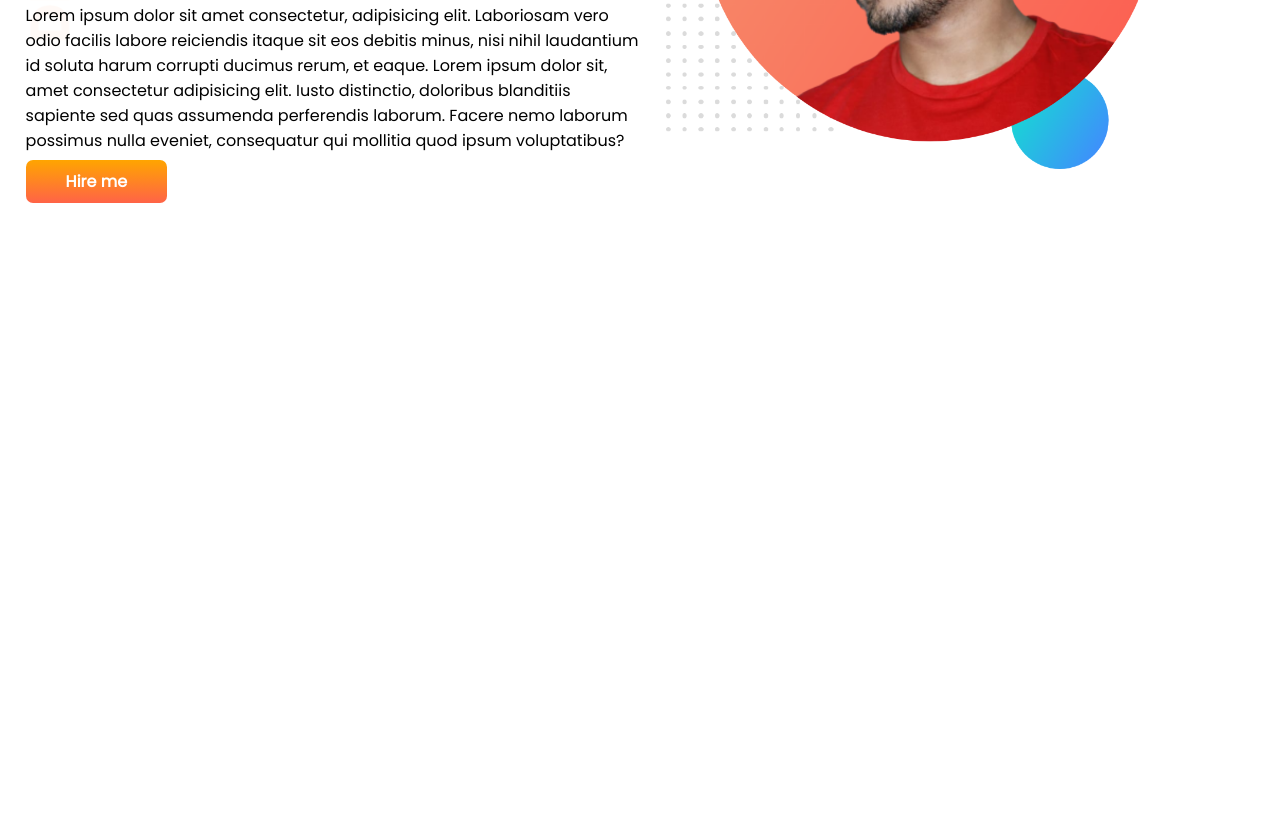
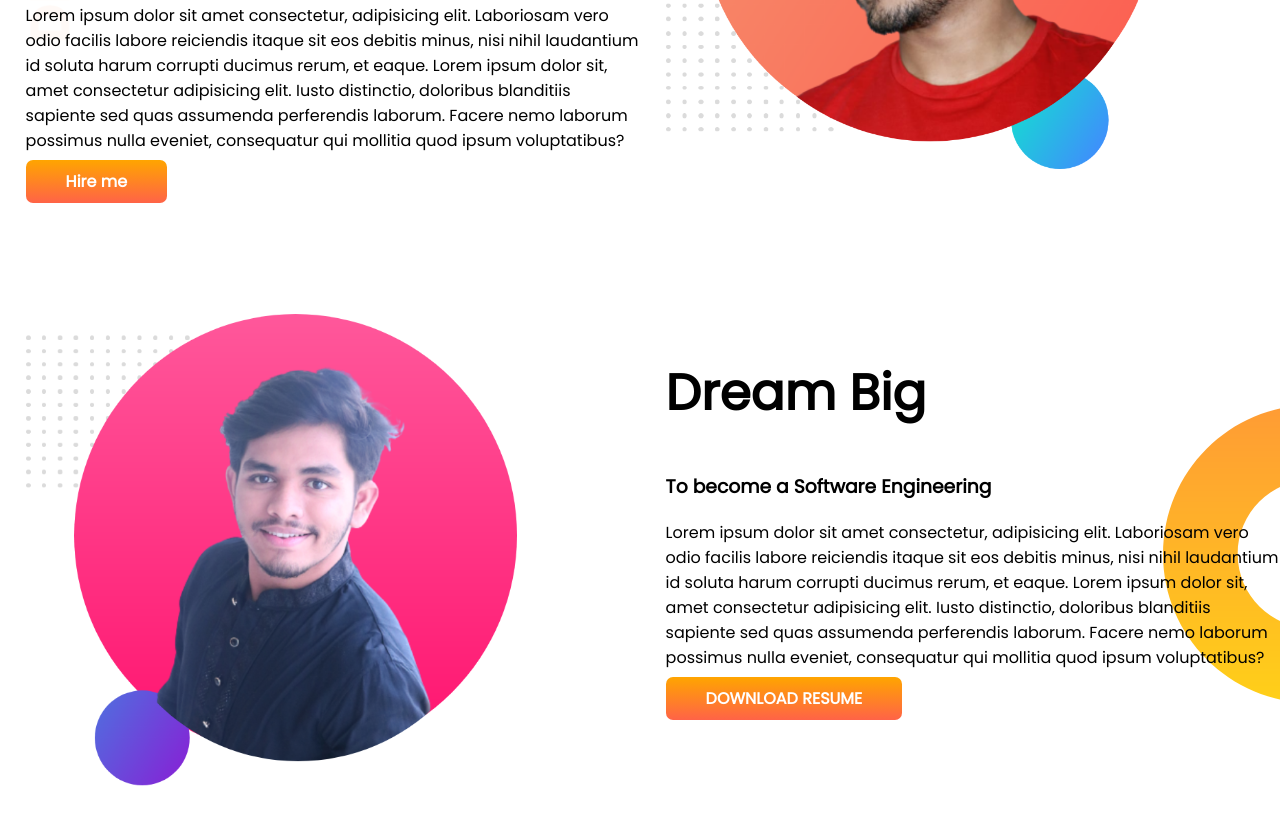
Before and after one commit to MehediAhsan/developer-portfolio, a plain HTML site: page index.html in a window 1280 px wide. Shown: the part 319-1144 px from the top of the page. Before the commit the page ends 800 px from the top, so only its background shows below. Drawn offline with Linux system fonts and the light colour scheme.

Commit message:
dream added

```diff
--- a/index.html
+++ b/index.html
@@ -23,6 +23,17 @@
             <img src="images/mypic.png" alt="">
         </div>
     </section>
+    <section class="dream-big">
+        <div class="half-width">
+            <img src="images/my-pic2.png" alt="">
+        </div>
+        <div class="half-width">
+            <h1>Dream Big</h1>
+            <h3>To become a Software Engineering</h3>
+            <p>Lorem ipsum dolor sit amet consectetur, adipisicing elit. Laboriosam vero odio facilis labore reiciendis itaque sit eos debitis minus, nisi nihil laudantium id soluta harum corrupti ducimus rerum, et eaque. Lorem ipsum dolor sit, amet consectetur adipisicing elit. Iusto distinctio, doloribus blanditiis sapiente sed quas assumenda perferendis laborum. Facere nemo laborum possimus nulla eveniet, consequatur qui mollitia quod ipsum voluptatibus?</p>
+            <a class="link-button" href="http://" target="_blank" rel="noopener noreferrer">DOWNLOAD RESUME</a>
+        </div>
+    </section>
 
 </body>
 </html>
--- a/style.css
+++ b/style.css
@@ -10,6 +10,7 @@ h1{
 }
 section{
     display: flex;
+    margin-bottom: 120px;
 }
 .half-width{
     width: 50%;
@@ -30,3 +31,8 @@ section{
     background-image: url(images/top-banner.png);
     background-repeat: no-repeat;
 }
+.dream-big{
+    background-image: url(images/dream-bg.png);
+    background-repeat: no-repeat;
+    background-position: right;
+}
```
Also changed, not shown: images/my-pic2.png (added).
